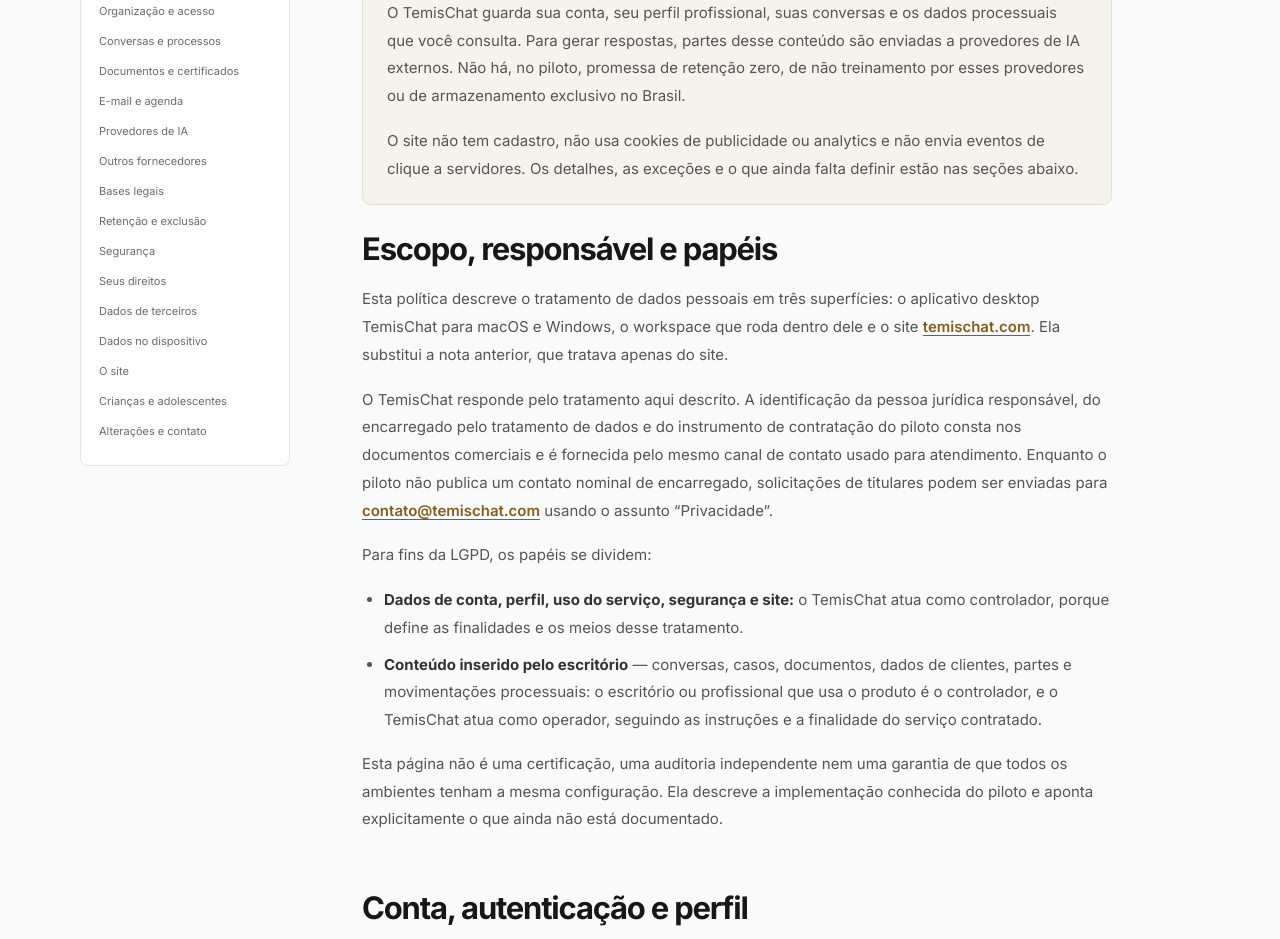
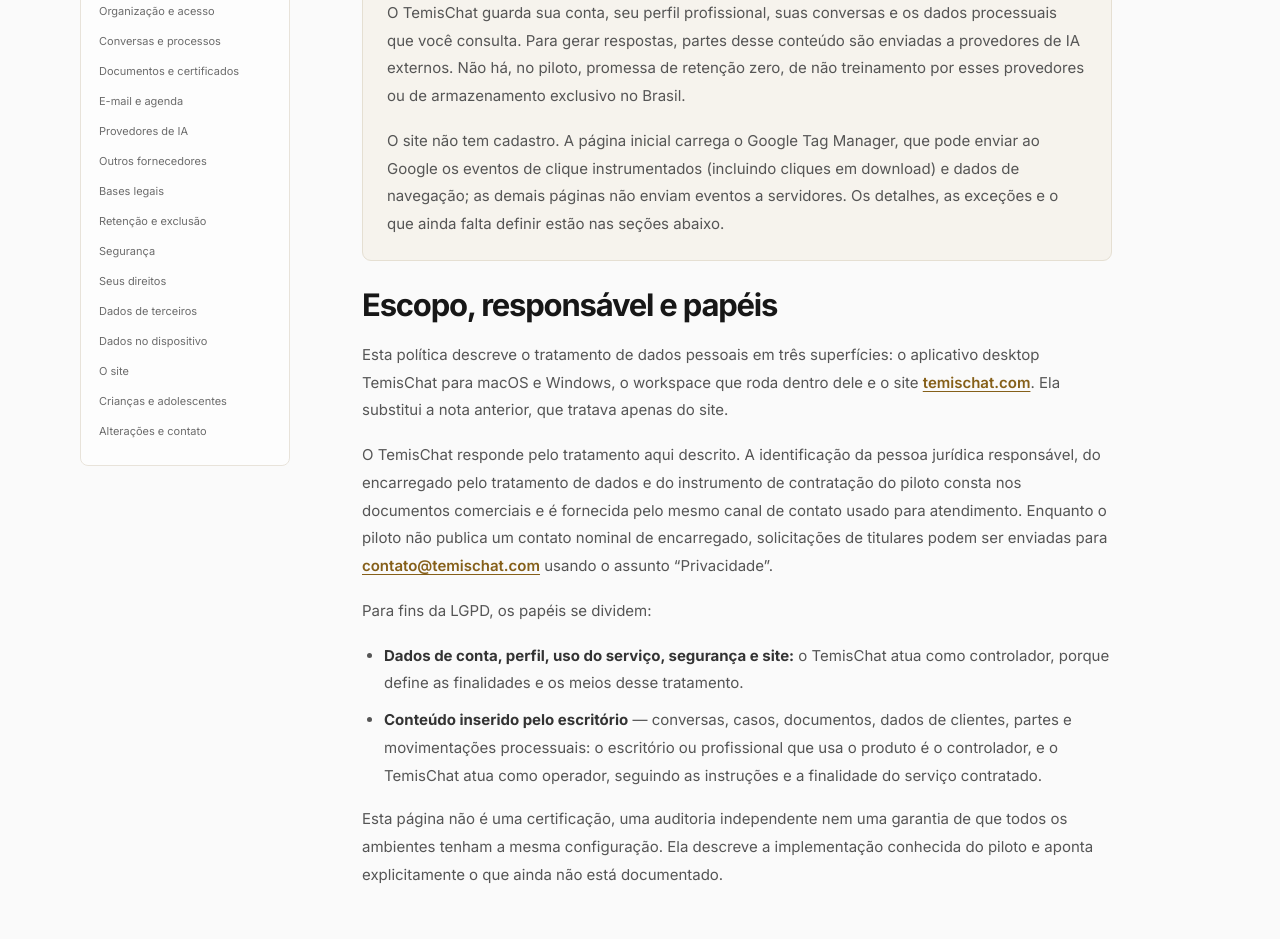
Before and after one commit to alvaropaco/app-web-temis-landing-page, a plain HTML site: page privacidade.html in a window 1280 px wide. Shown: the part 751-1690 px from the top of the page. Drawn offline with Linux system fonts and the light colour scheme; animation ran at ten frames a second.

Commit message:
feat(analytics): add Google Tag Manager to landing page
Load the GTM container (GTM-MVXJPWN7) in the head of index.html so the
existing dataLayer click instrumentation reaches Google Analytics:
app_download fires on installer clicks (with asset/location/page_path)
and download_cta on the section CTAs.

Update privacidade.html and MEDICAO.md to document the collection, as
the policy itself required before enabling a tag manager.

```diff
--- a/privacidade.html
+++ b/privacidade.html
@@ -92,7 +92,7 @@
           <div class="callout">
             <h2>Resumo em cinco linhas</h2>
             <p>O TemisChat guarda sua conta, seu perfil profissional, suas conversas e os dados processuais que você consulta. Para gerar respostas, partes desse conteúdo são enviadas a provedores de IA externos. Não há, no piloto, promessa de retenção zero, de não treinamento por esses provedores ou de armazenamento exclusivo no Brasil.</p>
-            <p>O site não tem cadastro, não usa cookies de publicidade ou analytics e não envia eventos de clique a servidores. Os detalhes, as exceções e o que ainda falta definir estão nas seções abaixo.</p>
+            <p>O site não tem cadastro. A página inicial carrega o Google Tag Manager, que pode enviar ao Google os eventos de clique instrumentados (incluindo cliques em download) e dados de navegação; as demais páginas não enviam eventos a servidores. Os detalhes, as exceções e o que ainda falta definir estão nas seções abaixo.</p>
           </div>
 
           <section id="escopo">
@@ -246,7 +246,8 @@
             <h2>O que o site faz</h2>
             <p>O site institucional não possui formulário de cadastro e não cria conta no navegador. Ao escolher “Fale conosco”, você abre seu próprio aplicativo de e-mail; os dados enviados são os que você decidir incluir na mensagem. Evite enviar dados processuais, documentos de clientes, senhas ou outras informações sensíveis no primeiro contato.</p>
             <p>A infraestrutura de hospedagem e entrega pode processar informações técnicas necessárias para responder às requisições, proteger o serviço e diagnosticar falhas, como endereço IP, data e hora, URL solicitada e dados do navegador. As páginas carregam fontes do Google Fonts e, na homepage e nas notas de versão, consultam o manifesto da release no CDN oficial de downloads.</p>
-            <p>Esta versão do site não implementa cookies próprios de publicidade ou analytics e não cria perfil de navegação. Alguns links possuem instrumentação local que registra cliques em uma estrutura de memória chamada <code>dataLayer</code>; no código atual, <strong>esses eventos não são enviados a nenhum servidor</strong> e existem apenas durante a sessão da página. Se uma ferramenta de analytics ou tag manager for adicionada, esta política e, quando aplicável, o mecanismo de consentimento serão atualizados antes da coleta.</p>
+            <p>O site não implementa cookies próprios de publicidade e não cria perfil de navegação entre sites. Alguns links registram cliques em uma estrutura de memória chamada <code>dataLayer</code> — por exemplo, os cliques em “Baixar” e nos canais de contato. Desde 18/11/2026, <strong>a página inicial carrega o Google Tag Manager</strong>, que consome esses eventos e pode encaminhá-los ao Google (inclusive via Google Analytics) junto com dados como URL visitada, página de origem, dispositivo e navegador; as ferramentas configuradas no contêiner podem definir cookies ou identificadores semelhantes sob domínio do Google. Nas demais páginas, os eventos continuam existindo apenas durante a sessão.</p>
+            <p>Os eventos enviados contêm apenas rótulos de interface (nome do botão, seção da página, arquivo de instalador escolhido) — nunca conteúdo de conversas, processos, documentos ou dados de conta. A base legal e o mecanismo de consentimento para essa medição estão em avaliação pelo responsável; esta política será atualizada quando forem definidos.</p>
           </section>
 
           <section id="criancas">
--- a/script.js
+++ b/script.js
@@ -2,7 +2,8 @@
   const year = document.querySelector("#year");
   if (year) year.textContent = new Date().getFullYear();
 
-  // Keep a tag-manager-ready event stream without loading trackers or cookies.
+  // Event stream read by the Google Tag Manager container on the landing page
+  // (head snippet in index.html). Other pages keep the pushes local-only.
   window.dataLayer = window.dataLayer || [];
   document.addEventListener("click", (event) => {
     const target = event.target instanceof Element ? event.target.closest("[data-track]") : null;
```
Also changed, not shown: index.html (+8 -0 lines), 1 other file.
